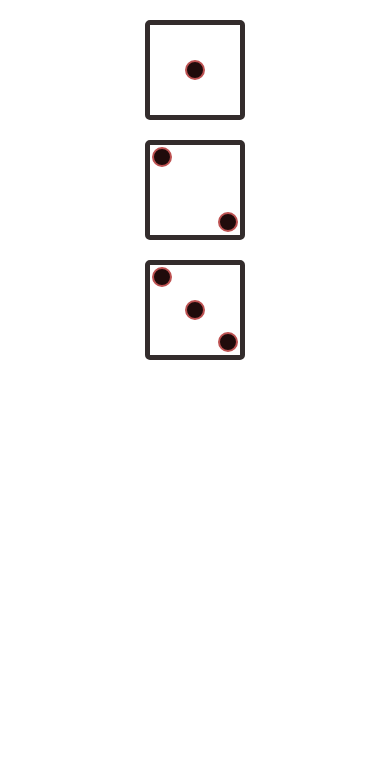
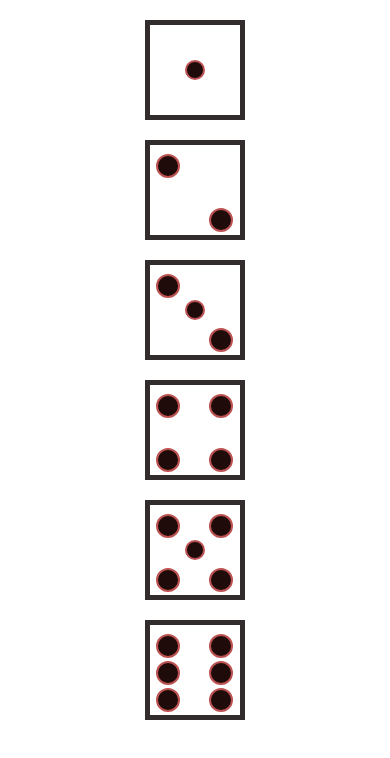
Before and after one commit to geekwise-jennifer-tablett/dice, a plain HTML site: page index.html in a window 390 px wide. Drawn offline with Linux system fonts and the light colour scheme.

Commit message:
dice complete, start on media query
.3/01/16 11:46

```diff
--- a/css/style.css
+++ b/css/style.css
@@ -15,7 +15,7 @@ body{
     width:10rem;
     box-sizing:border-box;
     border:solid .5rem #332c2c;
-    border-radius:.5rem;
+    position:relative;
 }
 
 .center{
@@ -43,39 +43,36 @@ body{
     box-sizing:border-box;
 }
 
-.top{
-   position:relative;
-   top:0%;
+.top_left{
+    position:absolute;
+    top:10%;
+    transform:translateX(25%)
 }
+.top_right{
+   position:absolute;
+    top:10%;
+    transform:translateX();
+    left:65%;
 
-.left{
-   float:left;
 }
-
-.die_face{
-    box-sizing:border-box;
-    margin:.2rem;
+.bottom_left{
+  position:absolute;
+  top:70%;
+  transform:translateX(25%)
 }
-
-.bottom{
-    position:relative;
-    top:72%;
+.bottom_right{
+  position:absolute;
+    top:70%;
+    transform:translateX();
+    left:65%;
 }
-
-.right{
-    float:right;
+.middle_left{
+    position:absolute;
+    top:40%;
+     transform:translateX(25%)
 }
-
-#die_3dot{
-    position:relative;
-    transform:translateY(-2rem);
+.middle_right{
+    position:absolute;
+    top:40%;
+    left:65%;
 }
-#die_4dotl{
-    position:relative;
-    left:-2.3rem;
-}
-
-#die_4dotr{
-    position:relative;
-    top:4rem;
-}
--- a/index.html
+++ b/index.html
@@ -14,20 +14,38 @@
       </div>
       <!--die_two-->
       <div class="dice center padding">
-          <span class="dot top left die_face padding">
-          </span>
-          <span class="dot bottom die_face right">
-          </span>
+          <span class="dot top_left "></span>
+          <span class="dot bottom_right"></span>
       </div>
       <!--die_three-->
       <div class="dice center padding">
-          <span class="dot top left die_face padding">
-          </span>
-          <span class="dot center middle ">
-          </span>
-         <span class="dot bottom die_face right" id="die_3dot">
-          </span>
-
+          <span class="dot top_left "></span>
+          <span class="dot center middle"></span>
+          <span class="dot bottom_right"></span>
       </div>
+          <!--die_four-->
+            <div class="dice center padding">
+            <span class="dot top_left "></span>
+            <span class="dot top_right"></span>
+            <span class="dot bottom_left"></span>
+            <span class="dot bottom_right"></span>
+        </div>
+        <!--die_five-->
+        <div class="dice center padding">
+            <span class="dot top_left "></span>
+            <span class="dot top_right"></span>
+            <span class="dot center middle"></span>
+           <span class="dot bottom_left"></span>
+            <span class="dot bottom_right"></span>
+        </div>
+        <!--die_six-->
+        <div class="dice center padding">
+            <span class="dot top_left "></span>
+            <span class="dot top_right"></span>
+            <span class="dot middle_left"></span>
+            <span class="dot middle_right"></span>
+            <span class="dot bottom_left"></span>
+            <span class="dot bottom_right"></span>
+        </div>
     </body>
 </html>
```
